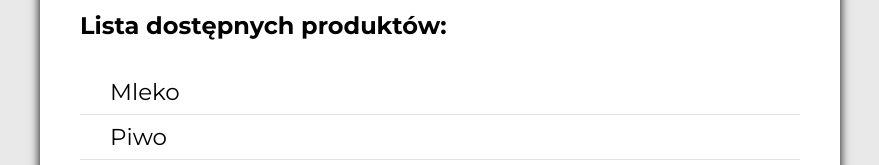
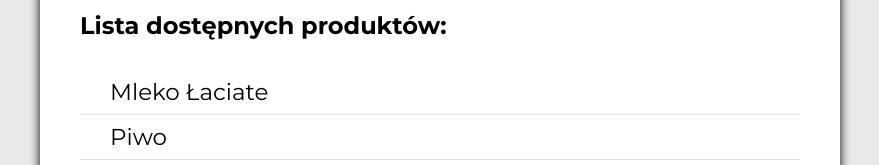
Before and after one commit to michal-dudek/michal-dudek.github.io, a plain HTML site: page index.html in a window 1280 px wide. Shown: the part 399-564 px from the top of the page, without its empty margins (200-1079 px from the left). Drawn offline with Linux system fonts and the light colour scheme.

Commit message:
change mleko

```diff
--- a/index.html
+++ b/index.html
@@ -25,7 +25,7 @@
          <div class="drink-list">
             <h2>Lista dostępnych produktów:</h2>
             <ul>
-               <li>Mleko</li>
+               <li>Mleko Łaciate</li>
                <li>Piwo</li>
                <li>Whisky</li>
                <li>Pepsi</li>
```
